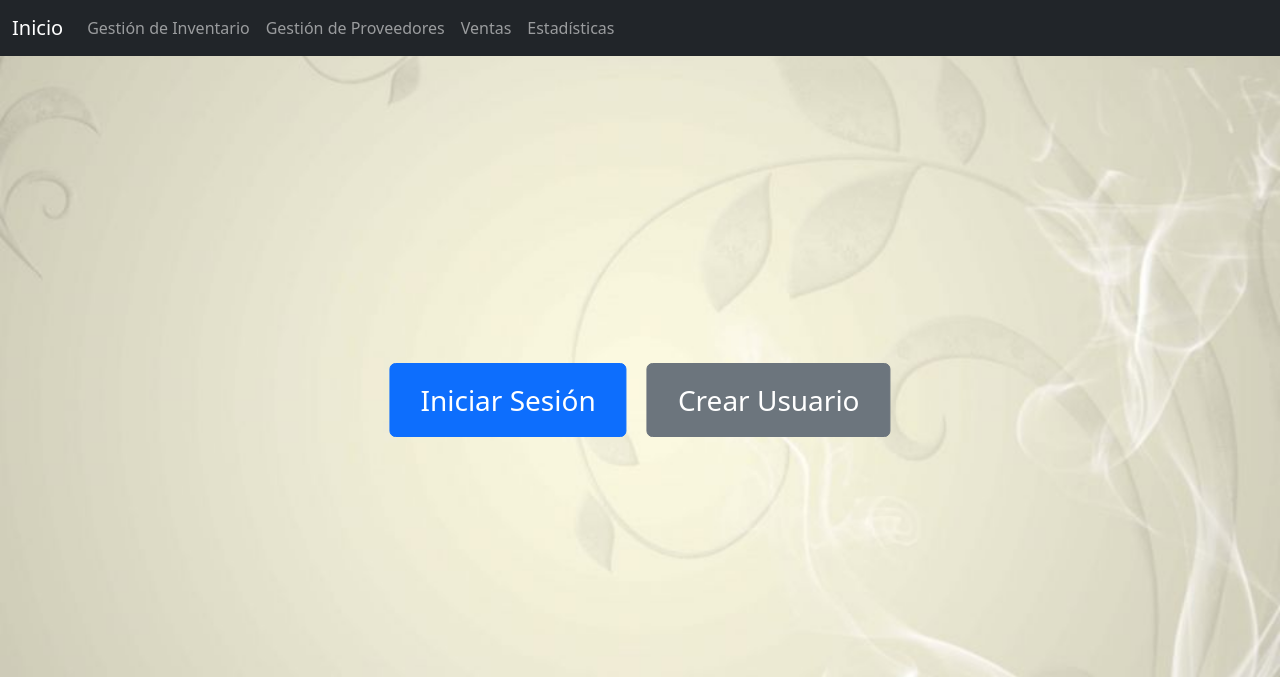
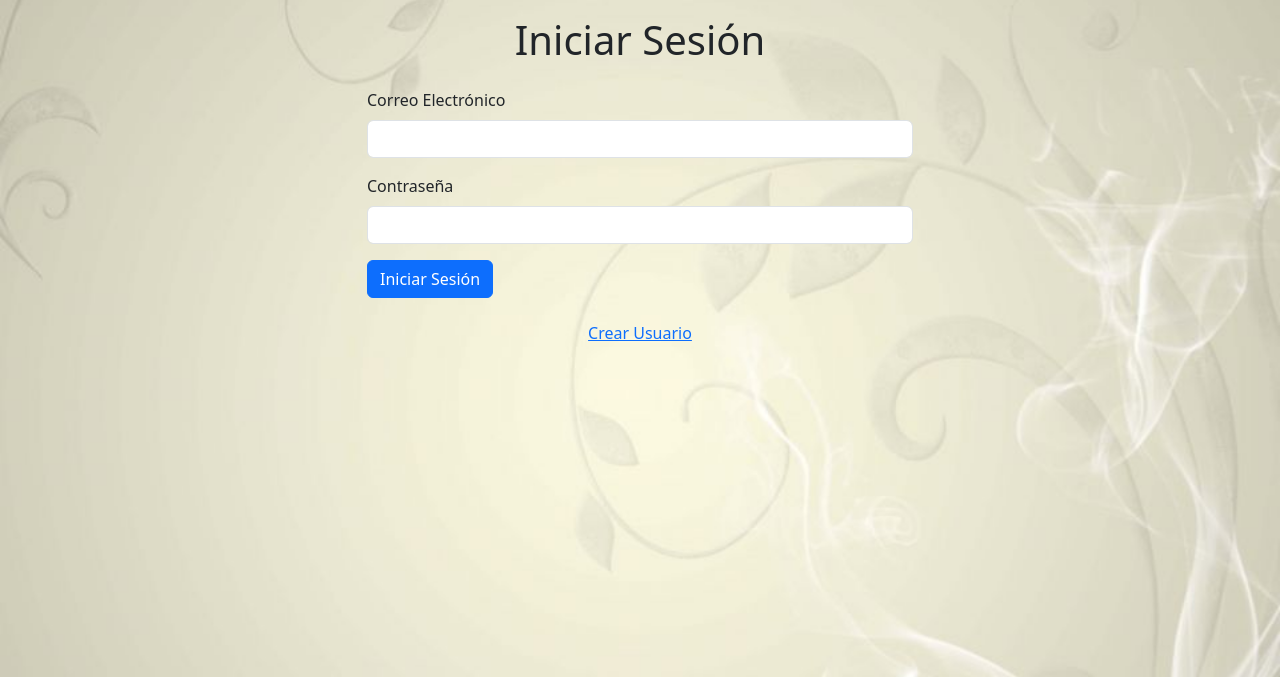
Before and after one commit to NicoWolleter/crud_php140424, a PHP site: page / in a window 1280 px wide. Shown: the top 677 px of the page. Run offline with PHP 8.4, Linux system fonts and the light colour scheme; some libraries are stand-ins or nearby versions.

Commit message:
se modifica la pagina de inicio y se crea el boton de cierre de sesion, funcionando toda la parte de inventario, sesion y proveedores al 100

```diff
--- a/gestion_inventario.php
+++ b/gestion_inventario.php
@@ -36,7 +36,7 @@
     <!-- Barra de navegación -->
     <nav class="navbar navbar-expand-lg navbar-dark bg-dark !important">
         <div class="container-fluid">
-            <a class="navbar-brand" href="index.php">Inicio</a>
+            <a class="navbar-brand" href="main.php">Inicio</a>
             <button class="navbar-toggler" type="button" data-bs-toggle="collapse" data-bs-target="#navbarNav" aria-controls="navbarNav" aria-expanded="false" aria-label="Toggle navigation">
                 <span class="navbar-toggler-icon"></span>
             </button>
--- a/index.php
+++ b/index.php
@@ -1,9 +1,61 @@
+<?php
+// Iniciar sesión
+session_start();
+
+// Verificar si el usuario ya inició sesión, redirigir si es así
+if (isset($_SESSION['correo_usuario'])) {
+    header("Location: main.php"); // Redirigir a la página principal después del inicio de sesión
+    exit();
+}
+
+// Incluir el archivo de conexión a la base de datos
+include_once 'modelo/conexion.php';
+
+// Definir una variable para almacenar el mensaje de error
+$error_message = '';
+
+// Procesar el formulario de inicio de sesión cuando se envíe
+if ($_SERVER["REQUEST_METHOD"] == "POST") {
+    // Obtener los datos del formulario
+    $correo_usuario = $_POST['correo_usuario'];
+    $password_usuario = $_POST['password_usuario'];
+
+    // Consultar la base de datos para verificar el inicio de sesión
+    $sql_check = "SELECT correo_usuario FROM usuarios WHERE correo_usuario = ? AND password_usuario = ?";
+
+    // Preparar la consulta
+    $stmt = $conexion->prepare($sql_check);
+
+    // Enlazar los parámetros
+    $stmt->bind_param("ss", $correo_usuario, $password_usuario);
+
+    // Ejecutar la consulta
+    $stmt->execute();
+
+    // Obtener el resultado
+    $stmt->store_result();
+
+    if ($stmt->num_rows == 1) {
+        // Usuario encontrado, iniciar sesión y redirigir al usuario
+        $_SESSION['correo_usuario'] = $correo_usuario;
+        header("Location: main.php");
+        exit();
+    } else {
+        // Usuario no encontrado o contraseña incorrecta
+        $error_message = "Usuario o contraseña incorrectos.";
+    }
+
+    // Cerrar la consulta
+    $stmt->close();
+}
+?>
+
 <!DOCTYPE html>
 <html lang="es">
 <head>
     <meta charset="UTF-8">
     <meta name="viewport" content="width=device-width, initial-scale=1.0">
-    <title>Página de Inicio</title>
+    <title>Iniciar Sesión</title>
     <link href="https://cdn.jsdelivr.net/npm/bootstrap@5.3.3/dist/css/bootstrap.min.css" rel="stylesheet" integrity="sha384-QWTKZyjpPEjISv5WaRU9OFeRpok6YctnYmDr5pNlyT2bRjXh0JMhjY6hW+ALEwIH" crossorigin="anonymous">
     <script src="https://kit.fontawesome.com/52820557f8.js" crossorigin="anonymous"></script>
     <style>
@@ -17,55 +69,36 @@
             padding: 0; /* Elimina el relleno por defecto del cuerpo */
         }
 
-        .navbar {
-            margin-bottom: 20px; /* Agrega un margen inferior a la barra de navegación */
-            width: 100%; /* Hace que la barra de navegación ocupe todo el ancho */
-        }
-
-        .btn-container {
-            text-align: center; /* Centra los botones horizontalmente */
-            position: absolute; /* Posiciona los botones de forma absoluta */
-            top: 50%; /* Los coloca en la mitad superior de la página */
-            left: 50%; /* Los coloca en el centro horizontal de la página */
-            transform: translate(-50%, -50%); /* Centra los botones verticalmente */
-        }
-
-        .btn {
-            font-size: 28px; /* Tamaño de fuente más grande para los botones */
-            padding: 15px 30px; /* Ajuste del padding para hacer los botones más grandes */
+        .container-fluid {
+            background-color: rgba(255, 255, 255, 0.9); /* Agrega un fondo semi-transparente a los contenidos para mejorar la legibilidad */
+            padding: 20px; /* Añade relleno para separar los contenidos del fondo */
         }
     </style>
 </head>
 <body>
-    <!-- Barra de navegación -->
-    <nav class="navbar navbar-expand-lg navbar-dark bg-dark">
-        <div class="container-fluid">
-            <a class="navbar-brand" href="index.php">Inicio</a>
-            <button class="navbar-toggler" type="button" data-bs-toggle="collapse" data-bs-target="#navbarNav" aria-controls="navbarNav" aria-expanded="false" aria-label="Toggle navigation">
-                <span class="navbar-toggler-icon"></span>
-            </button>
-            <div class="collapse navbar-collapse" id="navbarNav">
-                <ul class="navbar-nav">
-                    <li class="nav-item">
-                        <a class="nav-link" href="gestion_inventario.php">Gestión de Inventario</a>
-                    </li>
-                    <li class="nav-item">
-                        <a class="nav-link" href="proveedores.php">Gestión de Proveedores</a>
-                    </li>
-                    <li class="nav-item">
-                        <a class="nav-link" href="#">Ventas</a>
-                    </li>
-                    <li class="nav-item">
-                        <a class="nav-link" href="#">Estadísticas</a>
-                    </li>
-                </ul>
+    <div class="container">
+        <h1 class="text-center p-3">Iniciar Sesión</h1>
+        <div class="row justify-content-center">
+            <div class="col-md-6">
+                <form method="POST" action="<?php echo htmlspecialchars($_SERVER["PHP_SELF"]); ?>">
+                    <div class="mb-3">
+                        <label for="correo_usuario" class="form-label">Correo Electrónico</label>
+                        <input type="email" class="form-control" name="correo_usuario">
+                    </div>
+                    <div class="mb-3">
+                        <label for="password_usuario" class="form-label">Contraseña</label>
+                        <input type="password" class="form-control" name="password_usuario">
+                    </div>
+                    <?php if (!empty($error_message)): ?>
+                        <p class="text-danger"><?php echo $error_message; ?></p>
+                    <?php endif; ?>
+                    <button type="submit" class="btn btn-primary">Iniciar Sesión</button>
+                </form>
+                <div class="text-center mt-3">
+                    <a href="controlador/registro_usuarios.php" class="btn btn-link">Crear Usuario</a> <!-- Botón para dirigir al usuario a la página de registro -->
+                </div>
             </div>
         </div>
-    </nav>
-    <!-- Botones de inicio de sesión y registro -->
-    <div class="btn-container">
-        <a href="login.php" class="btn btn-primary">Iniciar Sesión</a>
-        <a href="controlador/registro_usuarios.php" class="btn btn-secondary ms-3">Crear Usuario</a>
     </div>
     <script src="https://cdn.jsdelivr.net/npm/bootstrap@5.3.3/dist/js/bootstrap.bundle.min.js" integrity="sha384-YvpcrYf0tY3lHB60NNkmXc5s9fDVZLESaAA55NDzOxhy9GkcIdslK1eN7N6jIeHz" crossorigin="anonymous"></script>
 </body>
--- a/proveedores.php
+++ b/proveedores.php
@@ -64,7 +64,7 @@ if ($_SERVER["REQUEST_METHOD"] == "POST") {
     <!-- Barra de navegación -->
     <nav class="navbar navbar-expand-lg navbar-dark bg-dark">
         <div class="container-fluid">
-            <a class="navbar-brand" href="index.php">Inicio</a>
+            <a class="navbar-brand" href="main.php">Inicio</a>
             <button class="navbar-toggler" type="button" data-bs-toggle="collapse" data-bs-target="#navbarNav" aria-controls="navbarNav" aria-expanded="false" aria-label="Toggle navigation">
                 <span class="navbar-toggler-icon"></span>
             </button>
```
Also changed, not shown: login.php (deleted, +0 -100 lines), logout.php (added, +24 -0 lines), main.php (added, +80 -0 lines).
